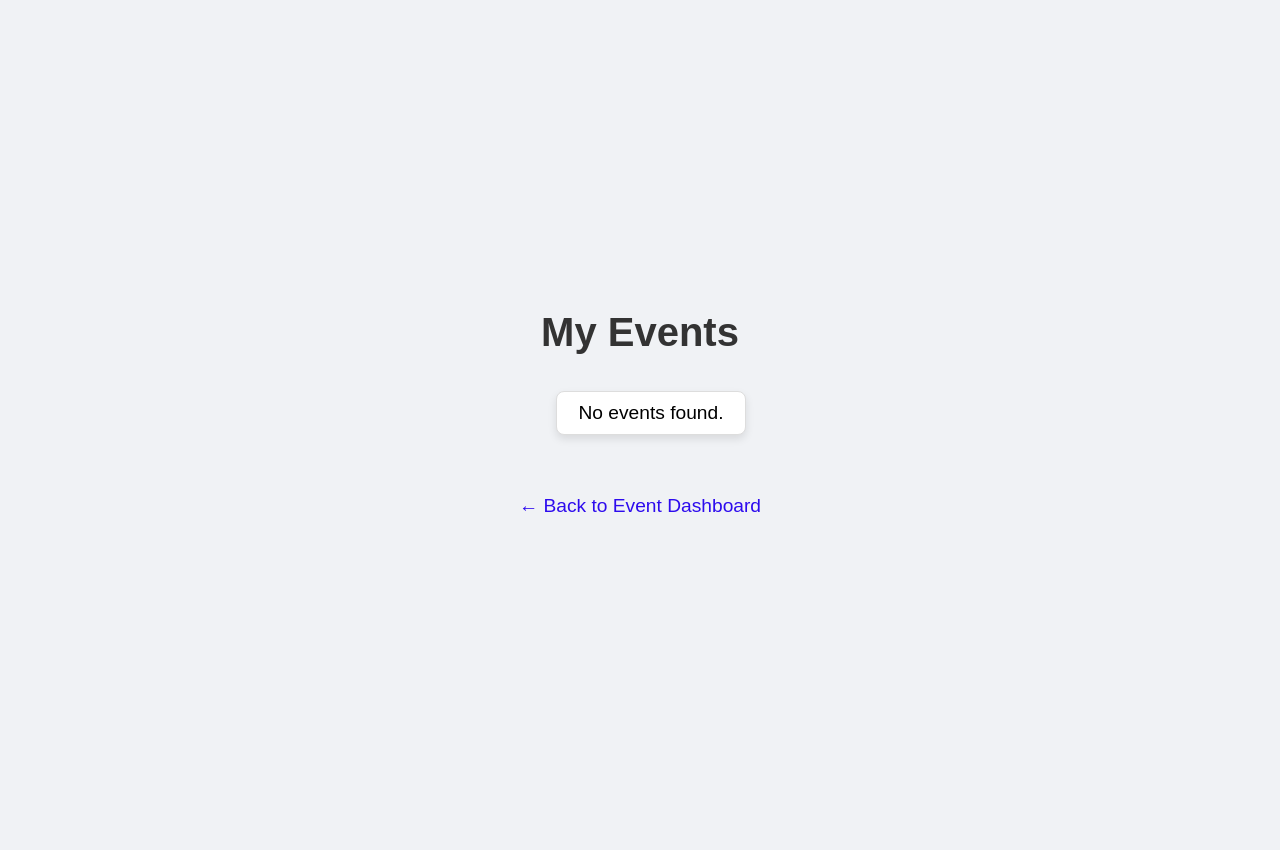
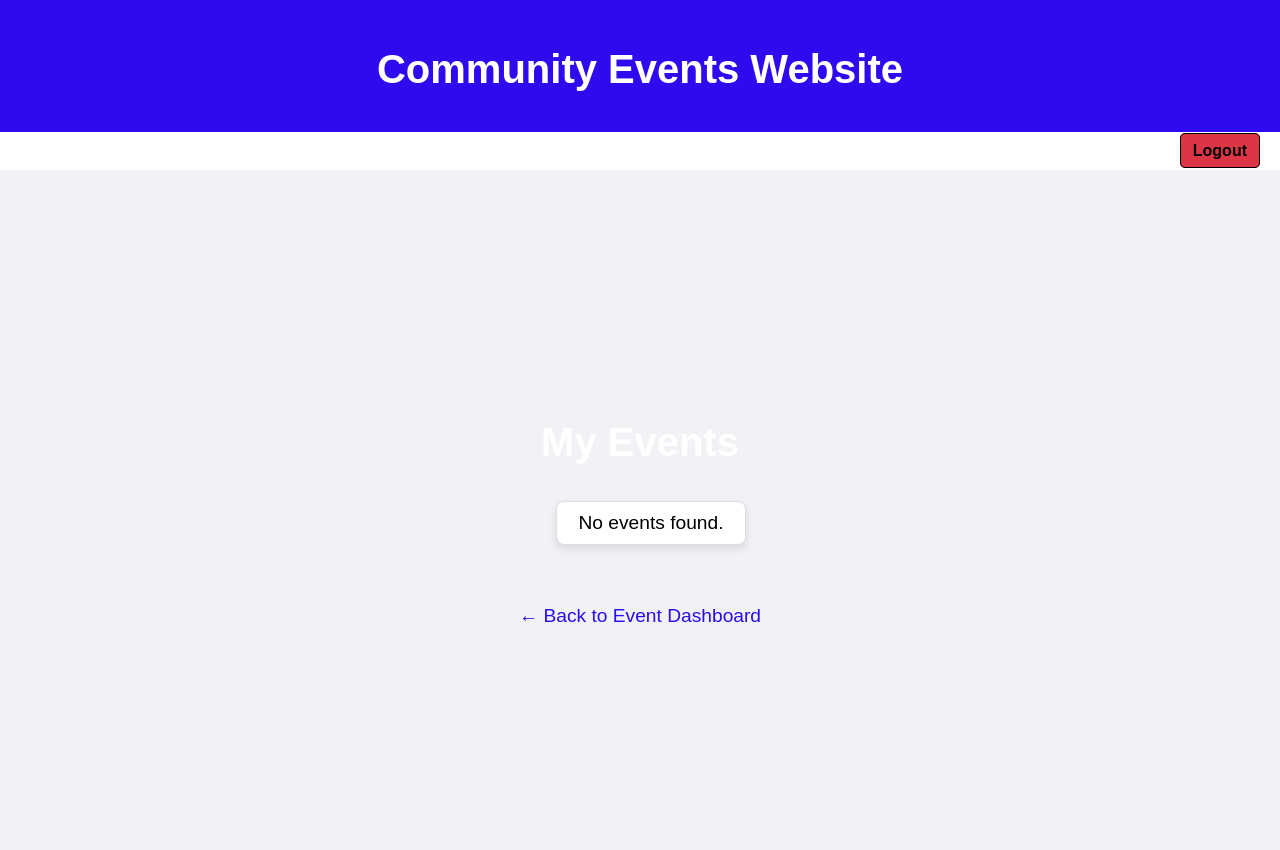
Before and after one commit to Greeshma0826/communityevents_new, a Django app: page /my_events/ in a window 1280 px wide. Before the commit the page ends 512 px from the top, so only its background shows below. Run offline with Django 5.2, Linux system fonts and the light colour scheme; a user stored in the database is signed in; data comes from the database, SQL or seed files in the repository.

Commit message:
Added header and logout button to my events  page

```diff
--- a/events/templates/events/event_create.html
+++ b/events/templates/events/event_create.html
@@ -108,7 +108,7 @@
 
     h1 {
         font-size: 2.5em;
-        color: #333;
+        color: #ffffff;
         margin-bottom: 20px;
         text-align: center;
         margin-top: 30px; /* Added margin to prevent overlap */
@@ -132,7 +132,7 @@
         font-weight: bold;
         display: block;
         margin-bottom: 5px;
-        color: #555;
+        color: #ffffff;
     }
 
     .event-form input[type="text"],
--- a/events/templates/events/my_events.html
+++ b/events/templates/events/my_events.html
@@ -12,18 +12,53 @@
             background-color: #f0f2f5; /* Light background color */
         }
 
+        /* Header styling */
+        .header {
+            background-color: #2d0bee;
+            color: white;
+            padding: 20px;
+            text-align: center;
+            box-shadow: 0 4px 6px rgba(0, 0, 0, 0.1); /* Add shadow for depth */
+        }
+
+        /* Logout button styling */
+        .logout-container {
+            text-align: right;
+            padding: 10px 20px;
+            background-color: #ffffff;
+        }
+
+        .logout-button {
+            text-decoration: none;
+            color: #000000;
+            font-size: 16px;
+            font-weight: bold;
+            background-color: #dc3545;
+            padding: 8px 12px;
+            border-radius: 5px;
+            border: 1px solid #000000;
+            transition: background-color 0.3s, color 0.3s;
+        }
+
+        .logout-button:hover {
+            background-color: #c82333;
+            border-color: #c82333;
+            transform: scale(1.05);
+        }
+
         .container {
             display: flex;
             flex-direction: column;
             justify-content: center;
             align-items: center;
-            height: 100vh;
+            min-height: calc(100vh - 160px); /* Adjust height considering header and logout */
             text-align: center;
+            padding: 20px;
         }
 
         h1 {
             font-size: 2.5em;
-            color: #333;
+            color: #ffffff;
             margin-bottom: 20px;
         }
 
@@ -62,6 +97,17 @@
     </style>
 </head>
 <body>
+    <!-- Header Section -->
+    <div class="header">
+        <h1>Community Events Website</h1>
+    </div>
+
+    <!-- Logout Button -->
+    <div class="logout-container">
+        <a href="{% url 'custom_logout' %}" class="logout-button">Logout</a>
+    </div>
+
+    <!-- Main Content -->
     <div class="container">
         <h1>My Events</h1>
         <ul>
```
